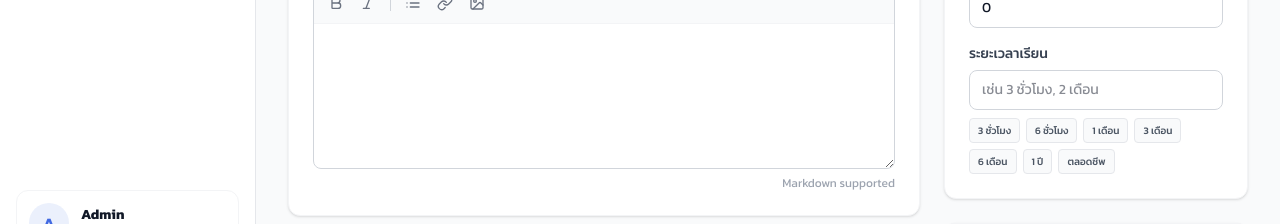
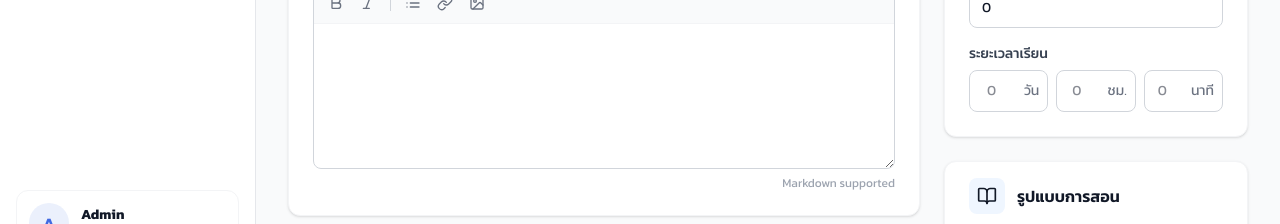
Before and after one commit to psu6810110498/SigmaTutor-Dev, a Next.js app in the folder apps/frontend/: page /admin/courses/create in a window 1280 px wide. Shown: the part 500-724 px from the top of the page. Built offline with nearby package versions, Linux system fonts and the light colour scheme; no server answers.

Commit message:
Fix video and fix time class schedule

```diff
--- a/apps/frontend/app/(main)/(admin)/admin/courses/[id]/edit/tabs/CourseOverviewTab.tsx
+++ b/apps/frontend/app/(main)/(admin)/admin/courses/[id]/edit/tabs/CourseOverviewTab.tsx
@@ -114,6 +114,27 @@ export function CourseOverviewTab({ course, instructors, onUpdate }: CourseOverv
     const updateForm = (key: string, value: any) => {
         setForm((prev: any) => ({ ...prev, [key]: value }));
     };
+
+    const parseDuration = (dStr: string | null) => {
+        if (!dStr) return { d: '', h: '', m: '' };
+        return {
+            d: dStr.match(/(\d+)\s*วัน/)?.[1] || '',
+            h: dStr.match(/(\d+)\s*(?:ชั่วโมง|ชม\.)/)?.[1] || '',
+            m: dStr.match(/(\d+)\s*นาที/)?.[1] || ''
+        };
+    };
+
+    const handleDurationChange = (type: 'd' | 'h' | 'm', val: string) => {
+        const current = parseDuration(form.duration);
+        current[type] = val;
+        const parts = [];
+        if (current.d && current.d !== '0') parts.push(`${current.d} วัน`);
+        if (current.h && current.h !== '0') parts.push(`${current.h} ชั่วโมง`);
+        if (current.m && current.m !== '0') parts.push(`${current.m} นาที`);
+        updateForm('duration', parts.length > 0 ? parts.join(' ') : null);
+    };
+
+    const parsedDuration = parseDuration(form.duration);
 
     const handlePdfSelect = (e: React.ChangeEvent<HTMLInputElement>) => {
         const file = e.target.files?.[0];
@@ -417,27 +438,25 @@ export function CourseOverviewTab({ course, instructors, onUpdate }: CourseOverv
                         />
                         <div>
                             <label className="block text-sm font-medium text-gray-700 mb-1.5">ระยะเวลาเรียน</label>
-                            <input
-                                type="text"
-                                value={form.duration || ""}
-                                onChange={(e) => updateForm("duration", e.target.value || null)}
-                                placeholder="เช่น 3 ชั่วโมง, 2 เดือน"
-                                className="w-full h-10 px-3 rounded-lg border border-gray-300 focus:ring-2 focus:ring-primary/30 outline-none text-sm"
-                            />
-                            <div className="flex flex-wrap gap-1.5 mt-2.5">
-                                {['3 ชั่วโมง', '6 ชั่วโมง', '1 เดือน', '3 เดือน', '6 เดือน', '1 ปี', 'ตลอดชีพ'].map((d) => (
-                                    <button
-                                        key={d}
-                                        type="button"
-                                        onClick={() => updateForm("duration", d)}
-                                        className={`px-2.5 py-1 text-xs font-medium rounded-md transition-colors border ${form.duration === d
-                                                ? 'bg-primary/10 text-primary border-primary/30'
-                                                : 'bg-gray-50 text-gray-600 border-gray-200 hover:bg-gray-100'
-                                            }`}
-                                    >
-                                        {d}
-                                    </button>
-                                ))}
+                            <div className="grid grid-cols-3 gap-2">
+                                <div>
+                                    <div className="flex items-center gap-1 border border-gray-300 rounded-lg px-2 bg-white focus-within:ring-2 focus-within:ring-primary/30">
+                                        <input type="number" min="0" value={parsedDuration.d} onChange={(e) => handleDurationChange('d', e.target.value)} className="w-full h-10 outline-none text-sm bg-transparent text-center" placeholder="0" />
+                                        <span className="text-sm text-gray-500 whitespace-nowrap">วัน</span>
+                                    </div>
+                                </div>
+                                <div>
+                                    <div className="flex items-center gap-1 border border-gray-300 rounded-lg px-2 bg-white focus-within:ring-2 focus-within:ring-primary/30">
+                                        <input type="number" min="0" value={parsedDuration.h} onChange={(e) => handleDurationChange('h', e.target.value)} className="w-full h-10 outline-none text-sm bg-transparent text-center" placeholder="0" />
+                                        <span className="text-sm text-gray-500 whitespace-nowrap">ชม.</span>
+                                    </div>
+                                </div>
+                                <div>
+                                    <div className="flex items-center gap-1 border border-gray-300 rounded-lg px-2 bg-white focus-within:ring-2 focus-within:ring-primary/30">
+                                        <input type="number" min="0" value={parsedDuration.m} onChange={(e) => handleDurationChange('m', e.target.value)} className="w-full h-10 outline-none text-sm bg-transparent text-center" placeholder="0" />
+                                        <span className="text-sm text-gray-500 whitespace-nowrap">นาที</span>
+                                    </div>
+                                </div>
                             </div>
                         </div>
                     </div>
--- a/apps/frontend/app/(main)/(admin)/admin/courses/create/page.tsx
+++ b/apps/frontend/app/(main)/(admin)/admin/courses/create/page.tsx
@@ -104,6 +104,27 @@ export default function CreateCoursePage() {
     }, [form, sessions, rootCategoryId, activeQuickFilter]);
 
     const updateForm = (key: string, value: any) => setForm((prev: any) => ({ ...prev, [key]: value }));
+
+    const parseDuration = (dStr: string | null) => {
+        if (!dStr) return { d: '', h: '', m: '' };
+        return {
+            d: dStr.match(/(\d+)\s*วัน/)?.[1] || '',
+            h: dStr.match(/(\d+)\s*(?:ชั่วโมง|ชม\.)/)?.[1] || '',
+            m: dStr.match(/(\d+)\s*นาที/)?.[1] || ''
+        };
+    };
+
+    const handleDurationChange = (type: 'd' | 'h' | 'm', val: string) => {
+        const current = parseDuration(form.duration);
+        current[type] = val;
+        const parts = [];
+        if (current.d && current.d !== '0') parts.push(`${current.d} วัน`);
+        if (current.h && current.h !== '0') parts.push(`${current.h} ชั่วโมง`);
+        if (current.m && current.m !== '0') parts.push(`${current.m} นาที`);
+        updateForm('duration', parts.length > 0 ? parts.join(' ') : null);
+    };
+
+    const parsedDuration = parseDuration(form.duration);
 
     const handleQuickFilter = (label: string) => {
         setActiveQuickFilter(label);
@@ -309,21 +330,25 @@ export default function CreateCoursePage() {
                             <NumberInput label="ราคาขาย (บาท) *" value={form.price} onChange={(v) => updateForm("price", v)} />
                             <div>
                                 <label className={labelClass}>ระยะเวลาเรียน</label>
-                                <input type="text" value={form.duration || ""} onChange={(e) => updateForm("duration", e.target.value || null)} className={inputClass} placeholder="เช่น 3 ชั่วโมง, 2 เดือน" />
-                                <div className="flex flex-wrap gap-1.5 mt-2">
-                                    {['3 ชั่วโมง', '6 ชั่วโมง', '1 เดือน', '3 เดือน', '6 เดือน', '1 ปี', 'ตลอดชีพ'].map((d) => (
-                                        <button
-                                            key={d}
-                                            type="button"
-                                            onClick={() => updateForm("duration", d)}
-                                            className={`px-2 py-1 text-[10px] font-medium rounded transition-colors border ${form.duration === d
-                                                    ? 'bg-primary/10 text-primary border-primary/30'
-                                                    : 'bg-gray-50 text-gray-600 border-gray-200 hover:bg-gray-100'
-                                                }`}
-                                        >
-                                            {d}
-                                        </button>
-                                    ))}
+                                <div className="grid grid-cols-3 gap-2">
+                                    <div>
+                                        <div className="flex items-center gap-1 border border-gray-300 rounded-lg px-2 bg-white focus-within:ring-2 focus-within:ring-primary/30">
+                                            <input type="number" min="0" value={parsedDuration.d} onChange={(e) => handleDurationChange('d', e.target.value)} className="w-full h-10 outline-none text-sm bg-transparent text-center" placeholder="0" />
+                                            <span className="text-sm text-gray-500 whitespace-nowrap">วัน</span>
+                                        </div>
+                                    </div>
+                                    <div>
+                                        <div className="flex items-center gap-1 border border-gray-300 rounded-lg px-2 bg-white focus-within:ring-2 focus-within:ring-primary/30">
+                                            <input type="number" min="0" value={parsedDuration.h} onChange={(e) => handleDurationChange('h', e.target.value)} className="w-full h-10 outline-none text-sm bg-transparent text-center" placeholder="0" />
+                                            <span className="text-sm text-gray-500 whitespace-nowrap">ชม.</span>
+                                        </div>
+                                    </div>
+                                    <div>
+                                        <div className="flex items-center gap-1 border border-gray-300 rounded-lg px-2 bg-white focus-within:ring-2 focus-within:ring-primary/30">
+                                            <input type="number" min="0" value={parsedDuration.m} onChange={(e) => handleDurationChange('m', e.target.value)} className="w-full h-10 outline-none text-sm bg-transparent text-center" placeholder="0" />
+                                            <span className="text-sm text-gray-500 whitespace-nowrap">นาที</span>
+                                        </div>
+                                    </div>
                                 </div>
                             </div>
                         </div>
--- a/apps/frontend/app/(public)/course/[id]/page.tsx
+++ b/apps/frontend/app/(public)/course/[id]/page.tsx
@@ -223,9 +223,7 @@ export default function CourseDetailPage() {
                   <div className="absolute inset-0 bg-black/40 flex items-center justify-center z-10 hover:bg-black/20 transition-colors">
                     <PlayCircle className="text-white drop-shadow-md" size={32} />
                   </div>
-                  {course.thumbnail && (
-                    <img src={course.thumbnail} className="w-full h-full object-cover" alt="Video thumbnail" />
-                  )}
+                  <img src={`https://img.youtube.com/vi/${course.demoVideoUrl.includes('v=') ? course.demoVideoUrl.split('v=')[1]?.split('&')[0] : course.demoVideoUrl.split('/').pop()}/hqdefault.jpg`} className="w-full h-full object-cover" alt="Video thumbnail" />
                 </button>
 
                 <button
```
